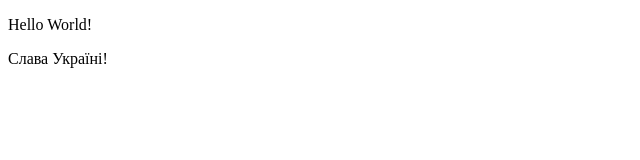
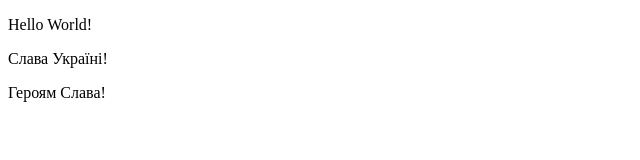
Before and after one commit to plakhtiyIgor/firstProjectJavaScript, a plain HTML site: page index.html in a window 1280 px wide. Shown: the whole page, without its empty margins (0-640 px from the left). Drawn offline with Linux system fonts and the light colour scheme.

Commit message:
Add string

```diff
--- a/index.html
+++ b/index.html
@@ -11,6 +11,7 @@
 
     <p>Hello World!</p>
     <p>Слава Україні!</p>
+    <p>Героям Слава!</p>
 
     <!-- <script>
         alert(1);
```
